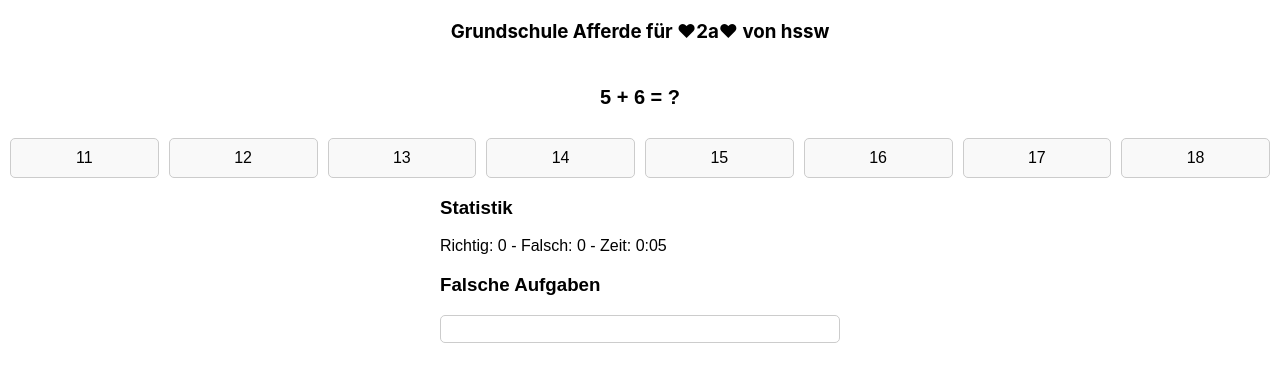
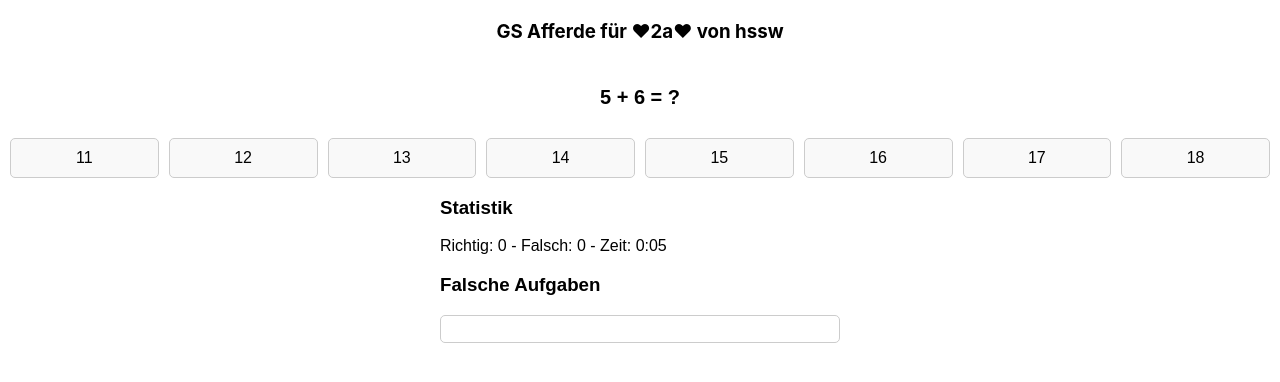
Before and after one commit to hssw24/ee10ue, a React (Create React App) app: page / in a window 1280 px wide. Shown: the top 382 px of the page. Built offline with nearby package versions, Linux system fonts and the light colour scheme.

Commit message:
Beschreibung der Änderungen

```diff
--- a/public/index.html
+++ b/public/index.html
@@ -1,5 +1,5 @@
 <!DOCTYPE html>
-<html lang="en">
+<html lang="de" translate="no">
   <head>
     <meta charset="utf-8" />
     <link rel="icon" href="%PUBLIC_URL%/favicon.ico" />
--- a/src/App.js
+++ b/src/App.js
@@ -5,7 +5,7 @@ function App() {
   return (
     <div>
       <h3 style={{ textAlign: 'center', margin: '20px 0' }}>
-        Grundschule Afferde für ♥2a♥ von hssw
+        GS Afferde für  ♥2a♥  von hssw
 
       </h3>
       <MathLearningApp />
```
